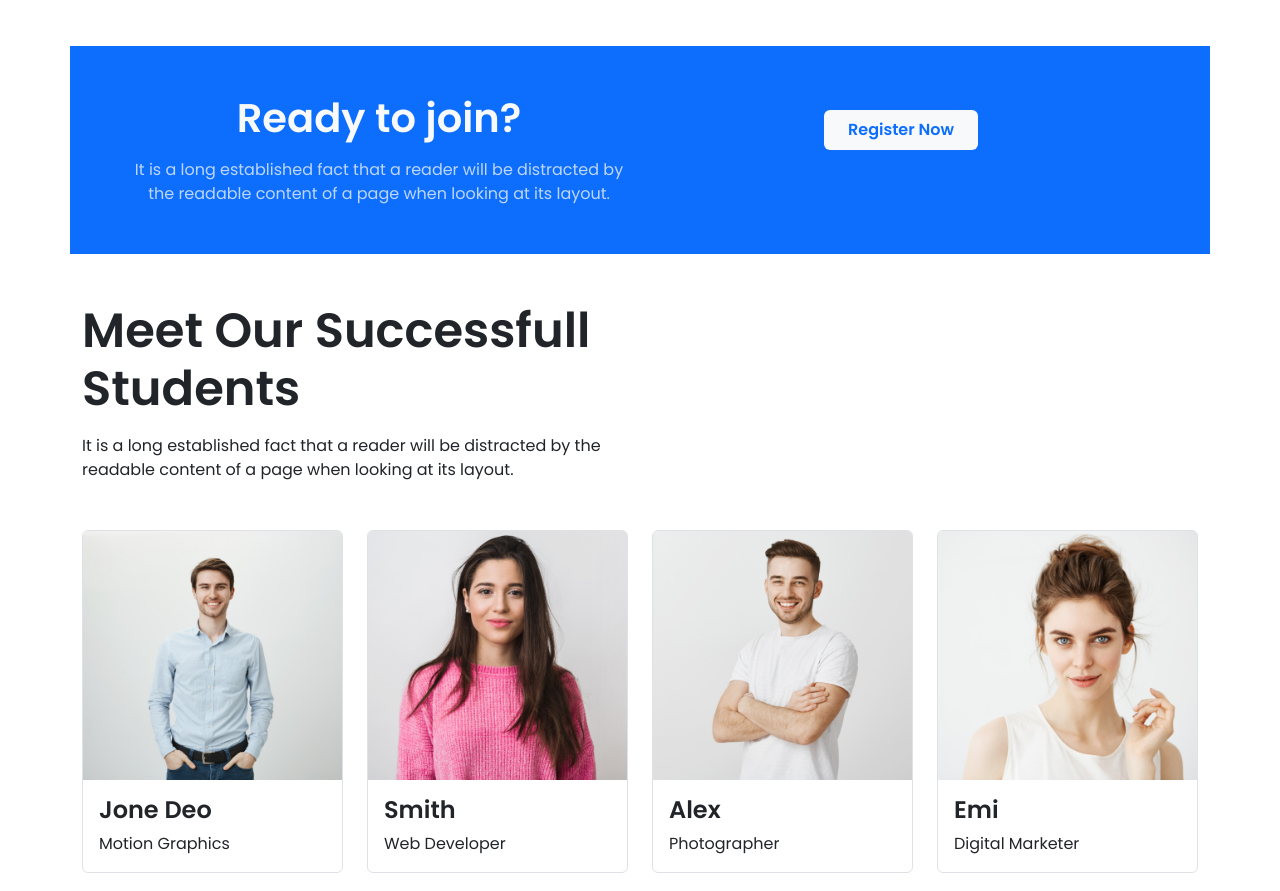
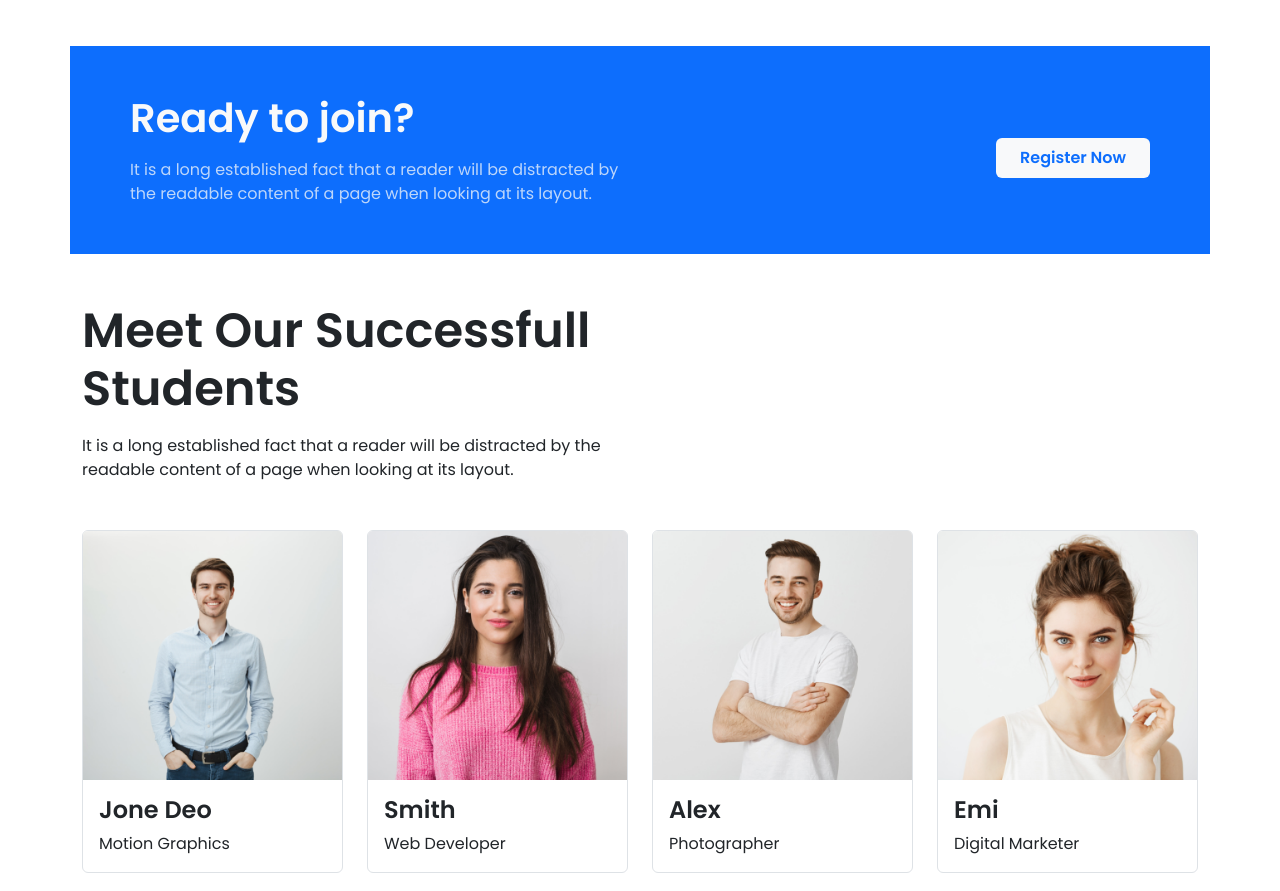
Before and after one commit to palashnath880/it-hub, a plain HTML site: page index.html in a window 1280 px wide. Shown: the part 2492-3383 px from the top of the page. Drawn offline with nearby package versions, Linux system fonts and the light colour scheme.

Commit message:
Ready For Assignment

```diff
--- a/index.html
+++ b/index.html
@@ -250,13 +250,13 @@
             <div class="container py-4 py-md-0">
                 <div class="row justify-content-center bg-primary py-5 px-3 p-md-5">
                     <div class="col-12 col-lg-6">
-                        <div class="text-center">
+                        <div class="text-center text-lg-start">
                             <h1 class="display-6 m-0 p-0 text-light fw-semibold mb-3">Ready to join?</h1>
                             <p class="text-light opacity-75 m-0 p-0">It is a long established fact that a reader will be distracted by the readable content of a page when looking at its layout.</p>
                         </div>
                     </div>
-                    <div class="col-12 col-lg-6">
-                        <div class="text-center pt-3">
+                    <div class="col-12 col-lg-6 d-flex align-items-center justify-content-center justify-content-lg-end">
+                        <div class="pt-3">
                             <button class="btn bg-light py-2 px-4 text-primary fw-semibold border-0" data-bs-toggle="modal" data-bs-target="#readyToModal">Register Now</button>
                         </div>
                     </div>
```
